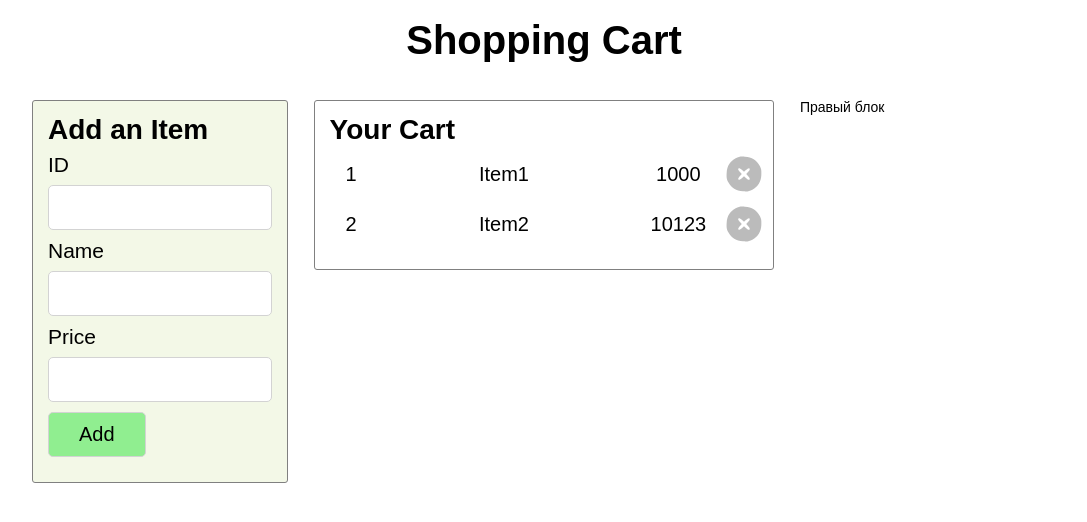
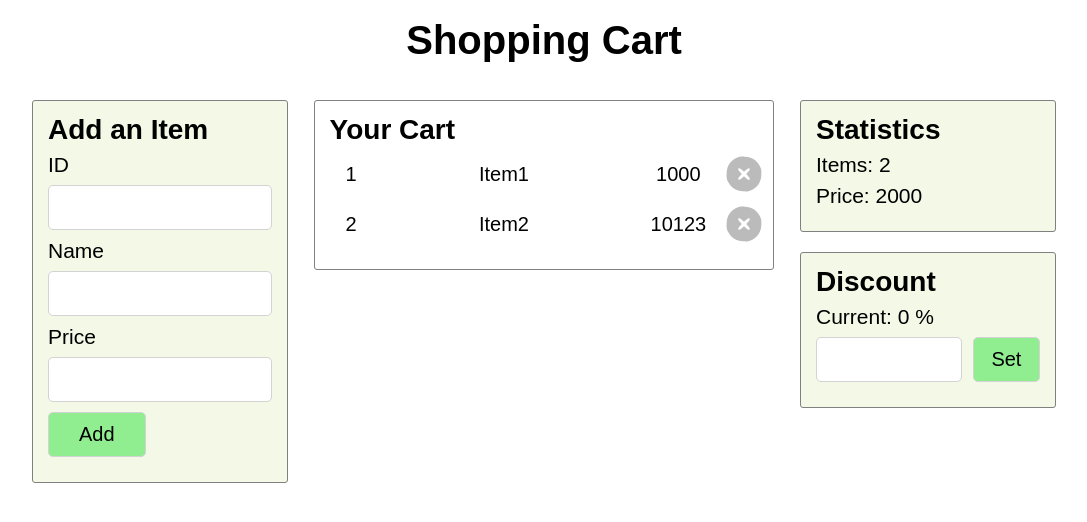
Before and after one commit to alevshinskii/shopping-cart, a React (Create React App) app: page / in a window 1280 px wide. Shown: the top 522 px of the page, without its empty margins (96-1183 px from the left). Built offline with nearby package versions, Linux system fonts and the light colour scheme.

Commit message:
stats and discount

```diff
--- a/src/App.js
+++ b/src/App.js
@@ -1,6 +1,8 @@
 import React,{useState} from "react";
 import AddItem from './components/AddItem';
-import ListItems from './components/ListItems'
+import ListItems from './components/ListItems';
+import Stats from './components/Stats';
+import Discount from './components/Discount';
 
 function App() {
 
@@ -21,7 +23,8 @@ function App() {
         <ListItems items={items}/>
       </div>
       <div className='right-block'>
-        Правый блок
+        <Stats/>
+        <Discount/>
       </div>
     </div>
   );
--- /dev/null
+++ b/src/components/Discount.jsx
@@ -0,0 +1,22 @@
+import React from "react";
+
+
+const Discount=()=>{
+
+
+    return(
+        <div className="discount-block">
+            <h3>Discount</h3>
+            <div className="current-discount">
+                <span>Current: </span>
+                <span>0 %</span>
+            </div>
+            <div className="set-discount">
+                <input/>
+                <button>Set</button>
+            </div>
+        </div>
+    )
+}
+
+export default Discount;
--- /dev/null
+++ b/src/components/Stats.jsx
@@ -0,0 +1,22 @@
+import React from "react";
+
+
+const Stats=()=>{
+
+
+    return(
+        <div className="stats-block">
+            <h3>Statistics</h3>
+            <div className="total-items">
+                <span>Items: </span>
+                <span>2</span>
+            </div>
+            <div className="total-price">
+                <span>Price: </span>
+                <span>2000</span>
+            </div>
+        </div>
+    )
+}
+
+export default Stats;
--- a/src/styles/index.css
+++ b/src/styles/index.css
@@ -1,6 +1,6 @@
 @import url("https://fonts.googleapis.com/css2?family=Open+Sans:wght@400;500;600;700;800&display=swap");
 * {
-  font-family: 'Open-Sans', sans-serif;
+  font-family: "Open-Sans", sans-serif;
   font-style: normal; }
 
 header {
@@ -10,6 +10,33 @@ header {
   header h1 {
     font-size: 40px;
     font-weight: 700; }
+
+h3 {
+  font-size: 2rem;
+  font-weight: 600; }
+
+label {
+  font-size: 1.5rem;
+  font-weight: 500; }
+
+button {
+  padding: 10px 0;
+  border: 1px solid lightgray;
+  border-radius: 5px;
+  background-color: lightgreen;
+  font-size: 20px;
+  font-weight: 500; }
+  button:hover {
+    background-color: green;
+    color: white; }
+
+input {
+  padding: 10px 10px;
+  border: 1px solid lightgray;
+  border-radius: 5px;
+  font-size: 20px;
+  font-weight: 500;
+  width: 100%; }
 
 .container {
   margin-left: 10%;
@@ -28,29 +55,8 @@ header {
       align-items: flex-start; }
       .container .left-block .add-block > * {
         margin-bottom: 10px; }
-      .container .left-block .add-block h3 {
-        font-size: 2rem;
-        font-weight: 600; }
-      .container .left-block .add-block label {
-        font-size: 1.5rem;
-        font-weight: 500; }
       .container .left-block .add-block button {
-        padding: 10px 30px;
-        border: 1px solid lightgray;
-        border-radius: 5px;
-        background-color: lightgreen;
-        font-size: 20px;
-        font-weight: 500; }
-        .container .left-block .add-block button:hover {
-          background-color: green;
-          color: white; }
-      .container .left-block .add-block input {
-        padding: 10px 10px;
-        border: 1px solid lightgray;
-        border-radius: 5px;
-        font-size: 20px;
-        font-weight: 500;
-        width: 100%; }
+        padding: 10px 30px; }
   .container .center-block {
     width: 45%; }
     .container .center-block .list-block {
@@ -88,5 +94,35 @@ header {
                 filter: invert(40%) sepia(58%) saturate(4303%) hue-rotate(340deg) brightness(93%) contrast(114%); }
   .container .right-block {
     width: 25%; }
+    .container .right-block .stats-block {
+      border: 1px solid gray;
+      padding: 15px 15px;
+      border-radius: 3px;
+      margin-bottom: 20px;
+      background-color: rgba(231, 241, 206, 0.479);
+      display: flex;
+      flex-direction: column;
+      font-size: 1.5rem;
+      font-weight: 500; }
+      .container .right-block .stats-block > * {
+        margin-bottom: 10px; }
+    .container .right-block .discount-block {
+      border: 1px solid gray;
+      padding: 15px 15px;
+      border-radius: 3px;
+      background-color: rgba(231, 241, 206, 0.479);
+      display: flex;
+      flex-direction: column;
+      font-size: 1.5rem;
+      font-weight: 500; }
+      .container .right-block .discount-block > * {
+        margin-bottom: 10px; }
+      .container .right-block .discount-block .set-discount {
+        display: flex;
+        justify-content: space-between; }
+        .container .right-block .discount-block .set-discount input {
+          width: 65%; }
+        .container .right-block .discount-block .set-discount button {
+          width: 30%; }
 
 /*# sourceMappingURL=index.css.map */
--- a/src/styles/sass/index.scss
+++ b/src/styles/sass/index.scss
@@ -1,35 +1,70 @@
-@import url('https://fonts.googleapis.com/css2?family=Open+Sans:wght@400;500;600;700;800&display=swap');
+@import url("https://fonts.googleapis.com/css2?family=Open+Sans:wght@400;500;600;700;800&display=swap");
 
-*{
-    font-family: 'Open-Sans', sans-serif;
+* {
+    font-family: "Open-Sans", sans-serif;
     font-style: normal;
 }
 
-
-header{
+header {
     padding: 20px 0;
     text-align: center;
     margin-bottom: 20px;
 
-
-    h1{
+    h1 {
         font-size: 40px;
         font-weight: 700;
     }
 }
 
+h3 {
+    font-size: 2rem;
+    font-weight: 600;
+}
 
-.container{
-	margin-left: 10%;
-	margin-right: 10%;
-	display: flex;
-	justify-content: space-between;
+label {
+    font-size: 1.5rem;
+    font-weight: 500;
+}
 
 
-    .left-block{
+
+button {
+    padding: 10px 0;
+    border: 1px solid lightgray;
+    border-radius: 5px;
+    background-color: lightgreen;
+
+    font-size: 20px;
+    font-weight: 500;
+
+    &:hover {
+        background-color: green;
+        color: white;
+    }
+}
+
+input {
+    padding: 10px 10px;
+    border: 1px solid lightgray;
+    border-radius: 5px;
+
+    font-size: 20px;
+    font-weight: 500;
+
+    width: 100%;
+}
+
+
+.container {
+    margin-left: 10%;
+    margin-right: 10%;
+    display: flex;
+    justify-content: space-between;
+
+    .left-block {
         width: 25%;
 
-        .add-block{
+        .add-block {
             border: 1px solid gray;
             padding: 15px 15px;
             border-radius: 3px;
@@ -39,69 +74,35 @@ header{
             display: flex;
             flex-direction: column;
             align-items: flex-start;
-            & > *{
+            & > * {
                 margin-bottom: 10px;
             }
 
-            h3{
+            button{
+                padding: 10px 30px;
+            }
+
+        }
+    }
+
+    .center-block {
+        width: 45%;
+
+        .list-block {
+            border: 1px solid gray;
+            padding: 15px 15px;
+            border-radius: 3px;
+
+            & > * {
+                margin-bottom: 10px;
+            }
+
+            h3 {
                 font-size: 2rem;
                 font-weight: 600;
             }
 
-            label{
-                font-size: 1.5rem;
-                font-weight: 500;
-            }
-
-            button{
-                padding: 10px 30px;
-                border: 1px solid lightgray;
-                border-radius: 5px;
-                background-color: lightgreen;
-
-                font-size: 20px;
-                font-weight: 500;
-
-                &:hover{
-                    background-color: green;
-                    color: white;
-                }
-            }
-
-
-            input{
-                padding: 10px 10px;
-                border: 1px solid lightgray;
-                border-radius: 5px;
-
-
-                font-size: 20px;
-                font-weight: 500;
-
-                width: 100%;
-            }
-        }
-    }
-
-    .center-block{
-        width:45%;
-
-        .list-block{
-
-            border: 1px solid gray;
-            padding: 15px 15px;
-            border-radius: 3px;
-
-            & > *{
-                margin-bottom: 10px;
-            }
-
-            h3{
-                font-size: 2rem;
-                font-weight: 600;
-            }
-
-            .item{
+            .item {
                 display: flex;
                 align-items: center;
                 justify-content: space-between;
@@ -111,31 +112,33 @@ header{
 
                 text-align: center;
 
-                .item-id{
+                .item-id {
                     width: 10%;
                 }
 
-                .item-name{
-                    width:60%;
+                .item-name {
+                    width: 60%;
                 }
 
-                .item-price{
+                .item-price {
                     width: 20%;
                 }
 
-                .item-actions{
+                .item-actions {
                     width: 8%;
-                    a{
+                    a {
                         width: 100%;
                         height: auto;
                         cursor: pointer;
 
-                        img{
-                            width:40px;
-                            height:auto;
+                        img {
+                            width: 40px;
+                            height: auto;
 
-                            &:hover{
-                                filter: invert(40%) sepia(58%) saturate(4303%) hue-rotate(340deg) brightness(93%) contrast(114%);
+                            &:hover {
+                                filter: invert(40%) sepia(58%) saturate(4303%)
+                                    hue-rotate(340deg) brightness(93%)
+                                    contrast(114%);
                             }
                         }
                     }
@@ -144,10 +147,58 @@ header{
         }
     }
 
+    .right-block {
+        width: 25%;
 
+        .stats-block {
+            border: 1px solid gray;
+            padding: 15px 15px;
+            border-radius: 3px;
 
-    .right-block{
-        width:25%;
+            margin-bottom: 20px;
+
+            background-color: rgba(231, 241, 206, 0.479);
+
+            display: flex;
+            flex-direction: column;
+
+            font-size: 1.5rem;
+            font-weight: 500;
+
+            & > * {
+                margin-bottom: 10px;
+            }
+        }
+
+        .discount-block {
+            border: 1px solid gray;
+            padding: 15px 15px;
+            border-radius: 3px;
+
+            background-color: rgba(231, 241, 206, 0.479);
+
+            display: flex;
+            flex-direction: column;
+
+            font-size: 1.5rem;
+            font-weight: 500;
+
+            & > * {
+                margin-bottom: 10px;
+            }
+
+            .set-discount{
+                display: flex;
+                justify-content: space-between;
+
+                input{
+                    width:65%;
+                }
+
+                button{
+                    width: 30%;
+                }
+            }
+        }
     }
-
 }
```
Also changed, not shown: 1 other file (tests, documents, lock files or other folders).
